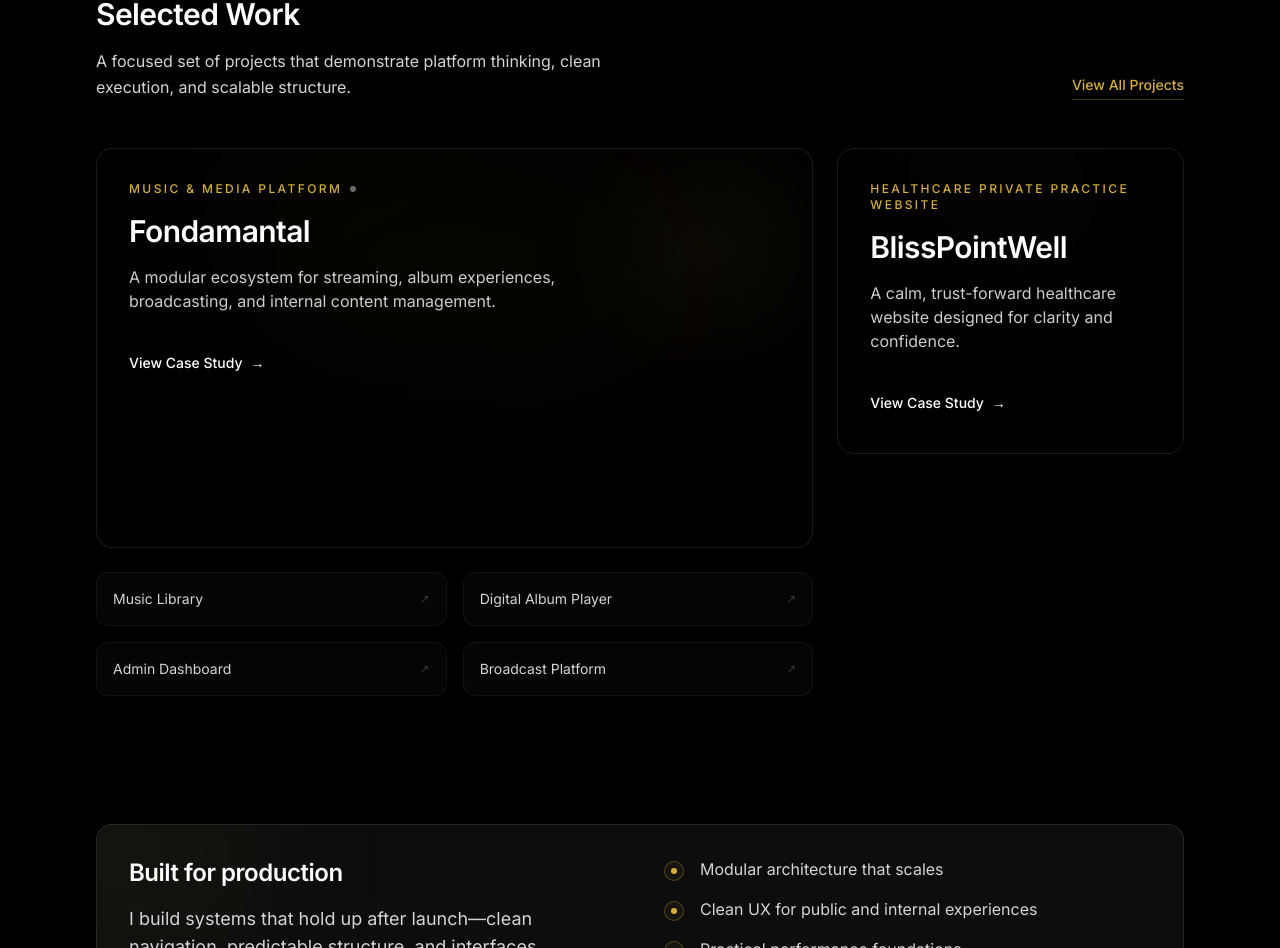
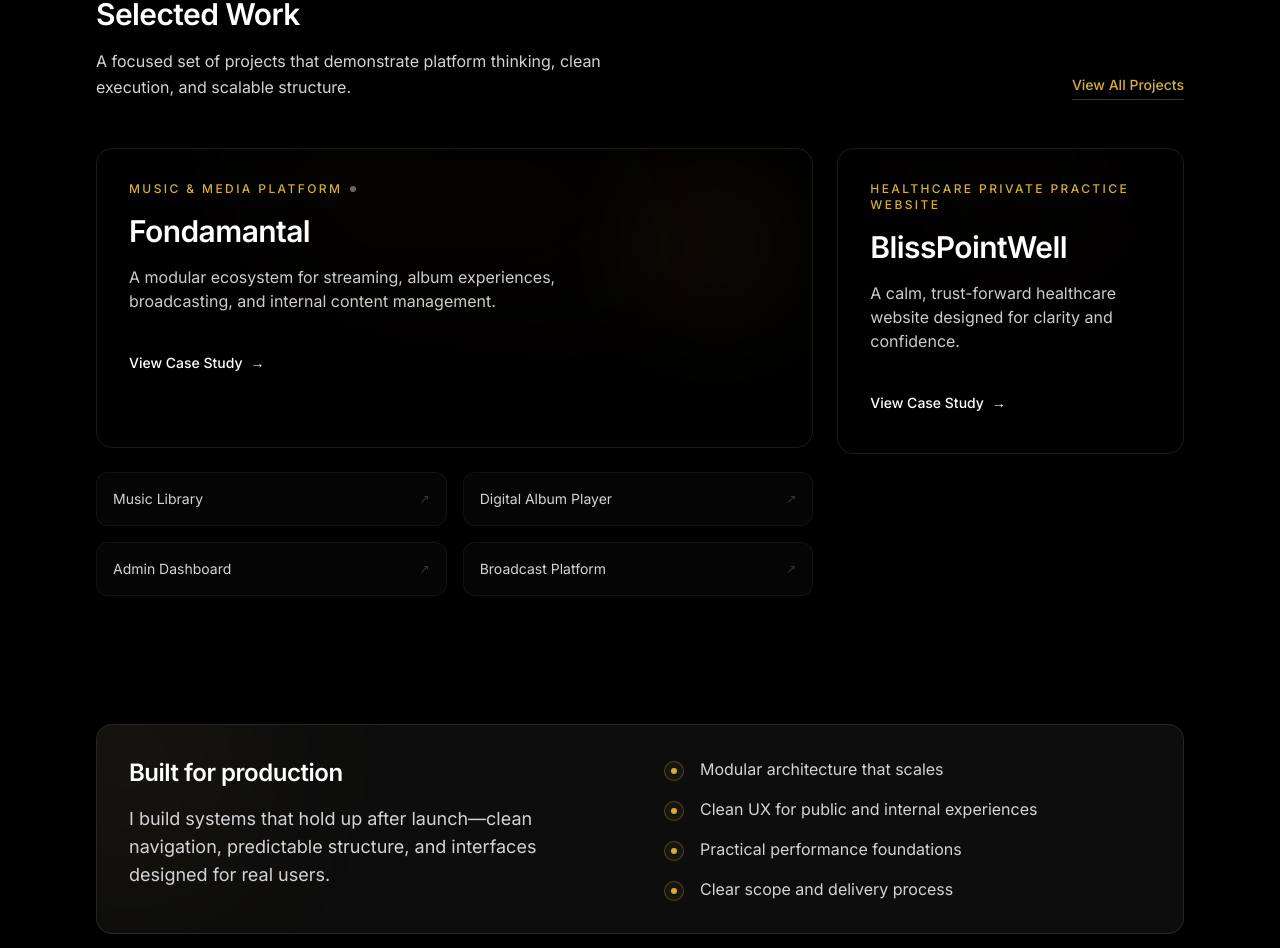
Before and after one commit to Jeany40/jyvenche, a Next.js app: page / in a window 1280 px wide. Shown: the part 1007-1955 px from the top of the page. Built offline with nearby package versions, Linux system fonts and the light colour scheme.

Commit message:
style: Make Fondamantal and BlissPointWell cards same height
- Unified min-height to 280px/300px for all work cards
- Removed conditional sizing based on featured flag

```diff
--- a/components/sections/SelectedWork.tsx
+++ b/components/sections/SelectedWork.tsx
@@ -60,8 +60,7 @@ function WorkCard({
     index = 0,
 }: SelectedWorkCard & { featured?: boolean; index?: number }) {
     return (
-        <div className={`relative h-full flex flex-col justify-between group rounded-2xl overflow-hidden border border-white/10 transition-all duration-500 hover:border-accent/40 ${featured ? "min-h-[320px] sm:min-h-[400px]" : "min-h-[280px] sm:min-h-[300px]"
-            }`}>
+        <div className="relative min-h-[280px] sm:min-h-[300px] flex flex-col justify-between group rounded-2xl overflow-hidden border border-white/10 transition-all duration-500 hover:border-accent/40">
             {/* Parallax Background Layer */}
             <ParallaxBackground index={index} />
 
```
